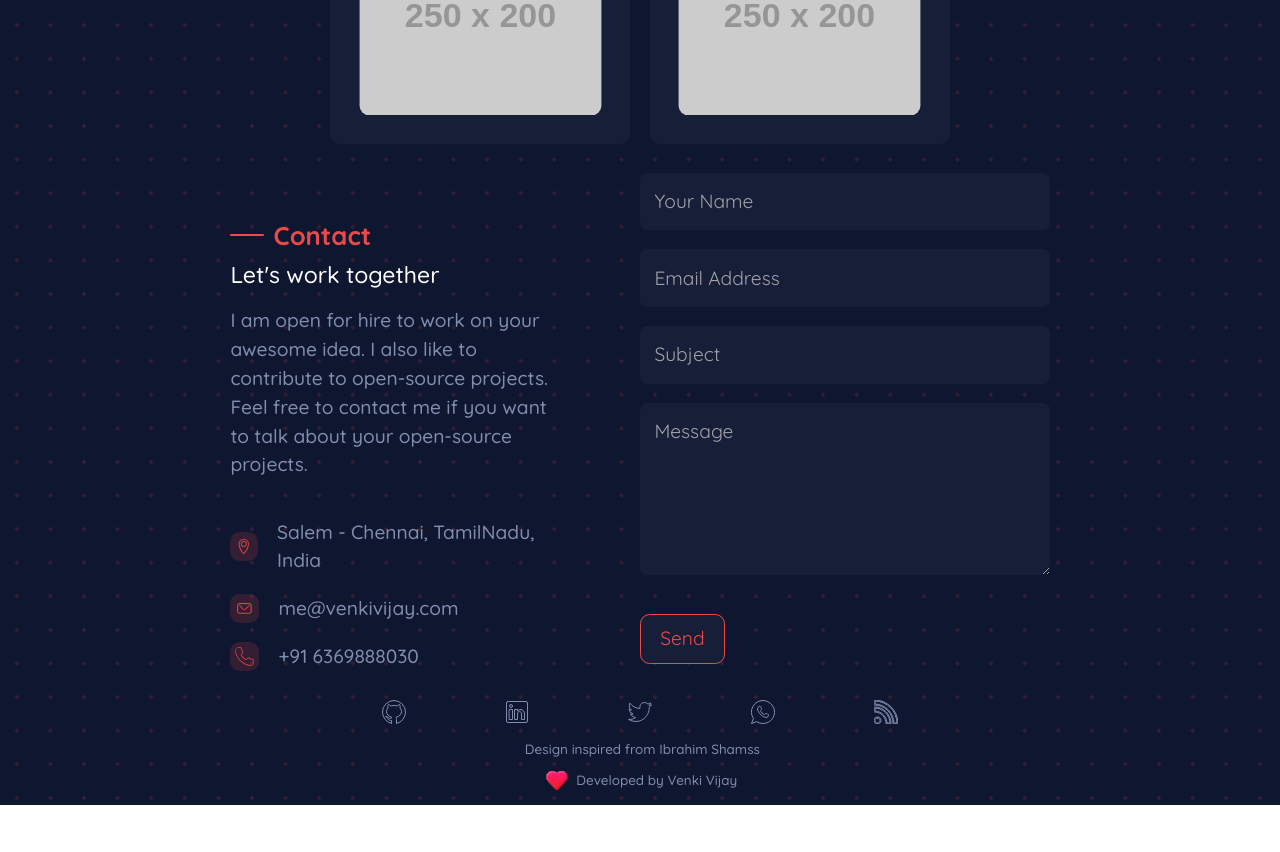
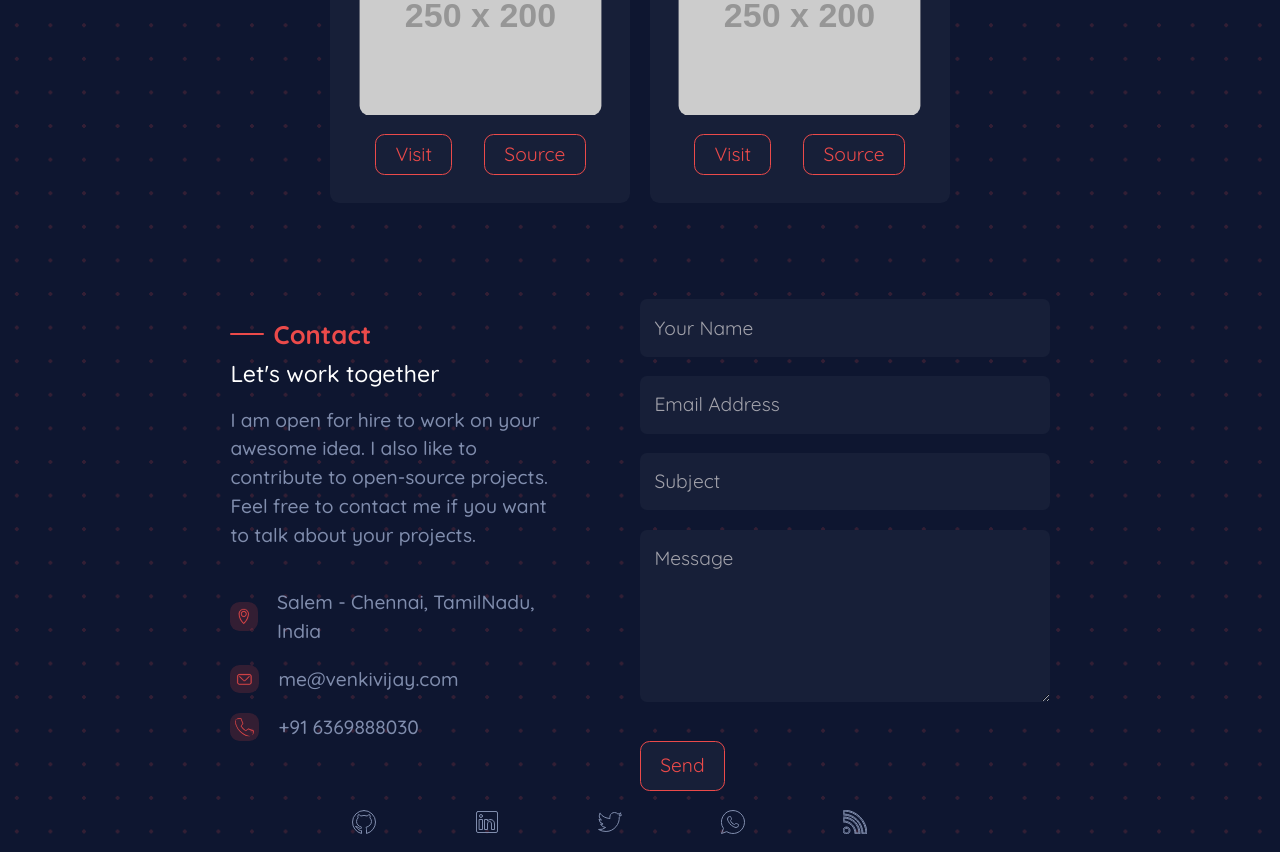
Before and after one commit to venkivijay/portfolio, a Vue app: page /#home in a window 1280 px wide. Shown: the part 1940-2792 px from the top of the page. Before the commit the page ends 2745 px from the top, so only its background shows below. Built offline with nearby package versions, Linux system fonts and the light colour scheme; a web font is replaced by a local one.

Commit message:
fix: Project card links/Contact form design

```diff
--- a/src/components/ContactForm.vue
+++ b/src/components/ContactForm.vue
@@ -27,6 +27,7 @@
 		form {
 			grid-row: 1/3;
 			grid-column: 2;
+			padding-top: calc(var(--nav-height) + 0.5rem);
 		}
 	}
 </style>
--- a/src/components/ProjectCard.vue
+++ b/src/components/ProjectCard.vue
@@ -12,6 +12,10 @@
 			:src="project.imageURL ? project.imageURL : 'https://via.placeholder.com/250x200'"
 			:alt="'A screenshot of ' + project.name + 'project'"
 		/>
+		<div class="flex justify-around p-2">
+			<button class="py-1 c-button-primary"><a :href="project.liveURL">Visit</a></button>
+			<button class="py-1 c-button-primary"><a :href="project.sourceURL">Source</a></button>
+		</div>
 	</article>
 </template>
 
--- a/src/components/SocialBar.vue
+++ b/src/components/SocialBar.vue
@@ -1,5 +1,4 @@
 <template>
-	<div class="w-full mx-auto mb-4 md:max-w-lg">
 	<ul class="flex justify-around">
 		<li v-for="social in socials" :key="social.primaryIcon">
 			<a :href="social.url ? social.url : '#'" :aria-label="social.name">
@@ -7,7 +6,6 @@
 			</a>
 		</li>
 	</ul>
-	</div>
 </template>
 
 <script setup>
--- a/src/components/TheFooter.vue
+++ b/src/components/TheFooter.vue
@@ -1,6 +1,8 @@
 <template>
 	<footer>
-		<SocialBar />
+		<div class="w-full mx-auto mb-4 md:max-w-lg">
+			<SocialBar />
+		</div>
 		<p class="pl-1 text-center text-small">
 			Design inspired from
 			<a href="https://www.behance.net/Ibrahim_Shamss/" target="_blank" rel="noopener noreferrer">
--- a/src/components/TheHeader.vue
+++ b/src/components/TheHeader.vue
@@ -14,8 +14,8 @@
 			md:px-24
 			lg:px-32
 			xl:px-48
-			backdrop-filter backdrop-blur
 			border-primary
+			bg-background
 		"
 	>
 		<RouterLink to="#home" aria-label="Logo">
--- a/src/staticData.js
+++ b/src/staticData.js
@@ -11,12 +11,16 @@ const projects = [
 		description: "Searchable/filterable file browser for a GitHub repo",
 		tags: ["Vue2", "Nuxt.js", "PWA"],
 		imageURL: "",
+		liveURL: "https://xplore.venkivijay.com/",
+		sourceURL: "https://github.com/venkivijay/xplore",
 	},
 	{
 		name: "Invoice Tracker",
 		description: "A simple app to create and manage invoices",
 		tags: ["Vue2", "Firebase", "Chart.js"],
 		imageURL: "",
+		liveURL: "https://wizardly-tereshkova-b408fe.netlify.app/",
+		sourceURL: "https://github.com/venkivijay/invoice-tracker",
 	},
 ]
 
--- a/src/views/Contact.vue
+++ b/src/views/Contact.vue
@@ -7,7 +7,7 @@
 			<h3 class="py-2 text-h4 text-secondary">Let's work together</h3>
 			<p class="py-2">
 				I am open for hire to work on your awesome idea. I also like to contribute to open-source projects. Feel
-				free to contact me if you want to talk about your open-source projects.
+				free to contact me if you want to talk about your projects.
 			</p>
 		</div>
 		<ContactForm />
--- a/src/views/Home.vue
+++ b/src/views/Home.vue
@@ -24,7 +24,7 @@
 				</div>
 			</div>
 			<div id="cta" class="justify-self-center md:justify-self-auto md:self-start whitespace-nowrap">
-				<button class="c-button-primary">Hire Me</button>
+				<button class="c-button-primary"><router-link :to="{ hash: '#contact' }">Hire Me</router-link></button>
 				<a href="#" class="ml-3 align-baseline text-accent">
 					Get Resume
 					<Icon primaryIcon="download" class="inline w-5 h-5 align-text-bottom text-accent" />
```
Lines whose indentation alone changed are shown as unchanged.
